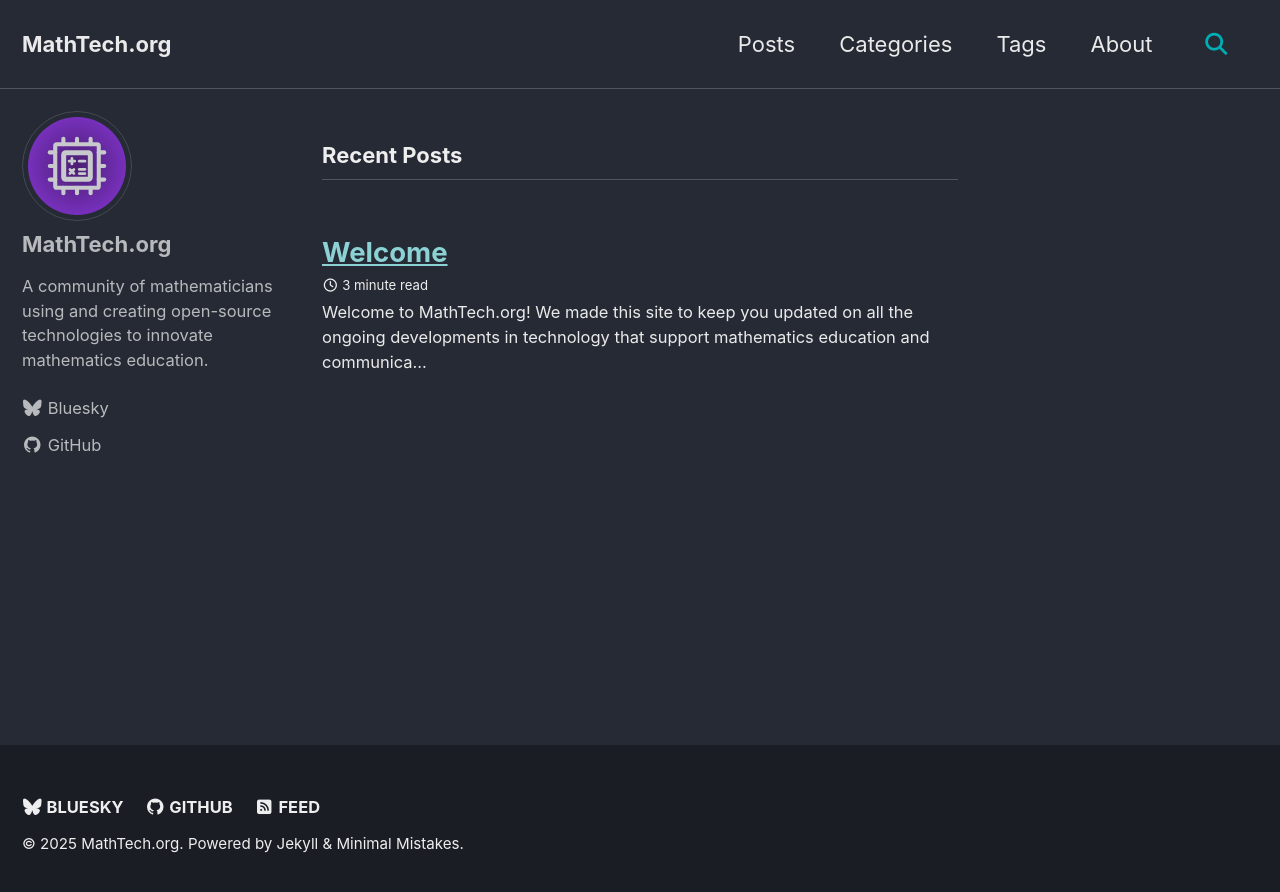
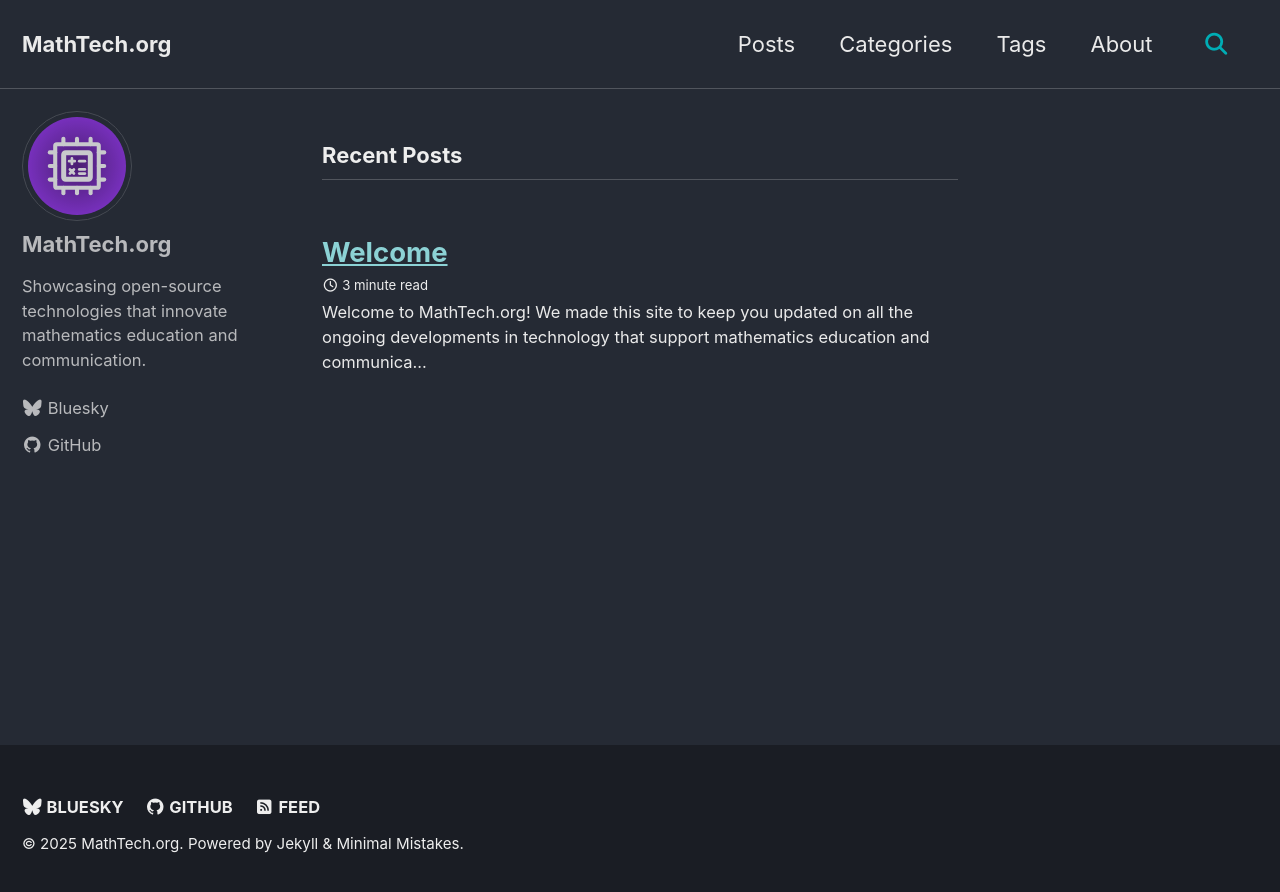
Before and after one commit to mathtechorg/mathtechorg.github.io, a Jekyll site: the page built from index.html, in a window 1280 px wide. Shown: the top 892 px of the page. Built offline with Jekyll 4.4.1, drawn with Linux system fonts in a browser that asks for light colours; cached includes are drawn as plain includes; the list of posts is cut into pages by our own code.

Commit message:
Update _config.yml (#4)
Matching description changes

```diff
--- a/_config.yml
+++ b/_config.yml
@@ -59,7 +59,7 @@ plugins:
 author:
   name   : "MathTech.org"
   avatar : "/assets/images/mathtechorg-avatar.svg"
-  bio    : "A community of mathematicians using and creating open-source technologies to innovate mathematics education."
+  bio    : "Showcasing open-source technologies that innovate mathematics education and communication."
   links:
     - label: "Bluesky"
       icon: "fab fa-brands fa-bluesky"
```
